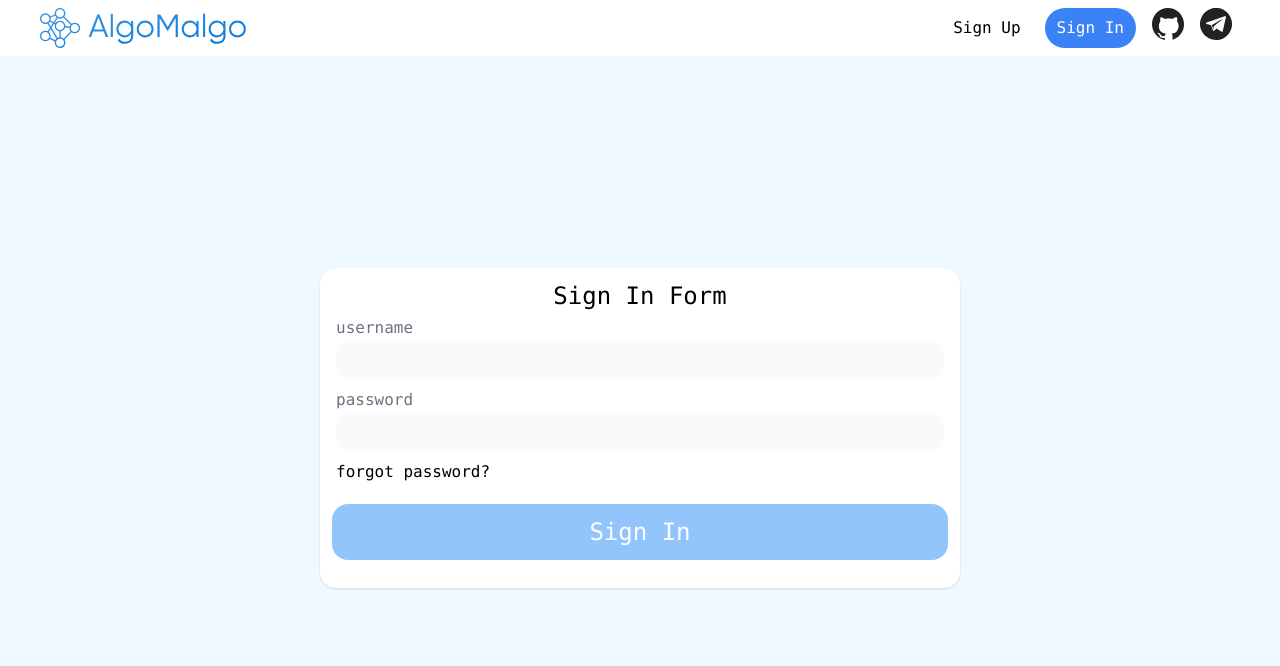
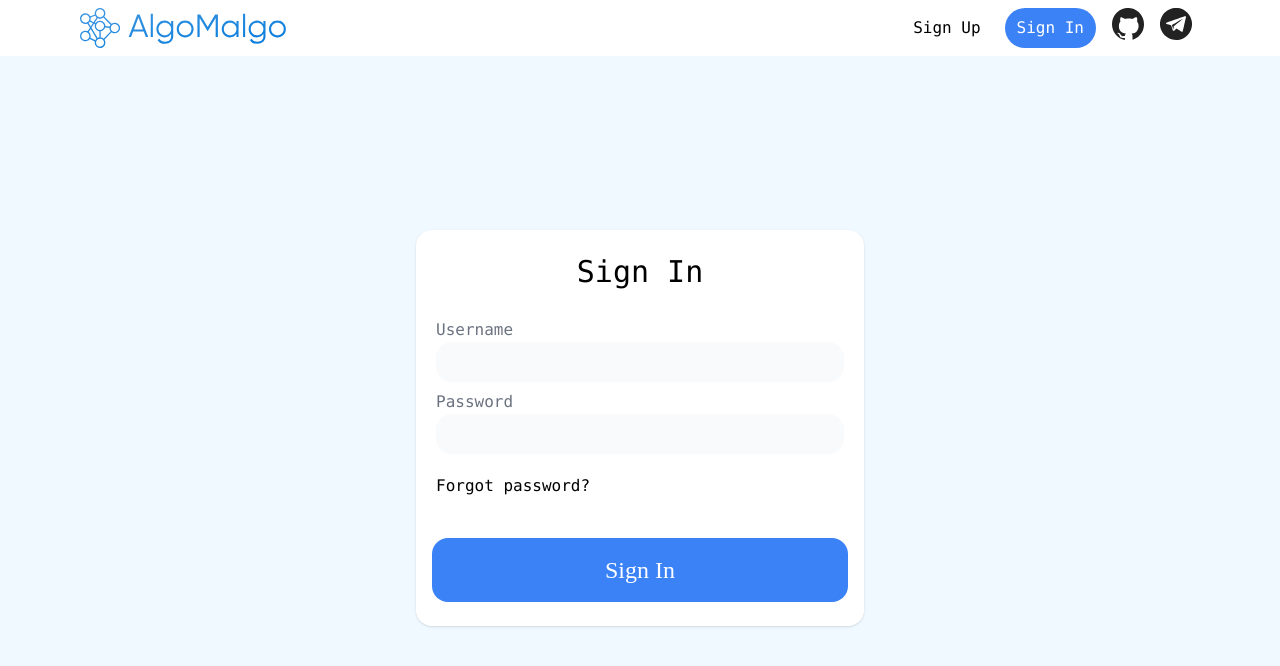
Before and after one commit to iamverysmart667/algomalgo, a Next.js app: page /signIn in a window 1280 px wide. Shown: the top 666 px of the page. Built offline with nearby package versions, Linux system fonts and the light colour scheme; a web font is replaced by a local one.

Commit message:
Fixed design mismatch

```diff
--- a/components/Form.js
+++ b/components/Form.js
@@ -2,11 +2,14 @@ import TextField from "./TextField";
 
 function Form({ label, children }) {
   return (
-    <div className="flex flex-col items-center p-3 bg-white w-1/2 m-10 rounded-2xl shadow font-sans">
-      <h1 className="text-2xl">{label} Form</h1>
-      {children}
-      <div className="flex flex-col items-center w-full bg-blue-300 text-white w-full p-3 rounded-2xl text-2xl m-4 hover:opacity-90">
-        <a href="#">{label}</a>
+    <div className="flex flex-col items-center px-4 py-6 bg-white w-[448px] rounded-2xl shadow font-sans">
+      <div className="flex flex-col w-full h-full items-center">
+        <h1 className="text-3xl">{label}</h1>
+        <br/>
+        {children}
+        <div className="flex flex-col items-center w-full bg-blue-500 font-[Gilroy-Light] text-2xl text-white rounded-2xl hover:opacity-80 py-4 mt-10">
+          <a href="#">{label}</a>
+        </div>
       </div>
     </div>
   )
@@ -15,10 +18,10 @@ function Form({ label, children }) {
 export function SignIn() {
   return (
     <Form label="Sign In">
-      <TextField label="username"/>
-      <TextField label="password" password />
-      <div className="w-full p-1">
-        <a href="#" className="font-medium text-md">forgot password?</a>
+      <TextField label="Username"/>
+      <TextField label="Password" password />
+      <div className="w-full px-1 pt-4">
+        <a href="#" className="font-medium text-md">Forgot password?</a>
       </div>
     </Form>
   )
@@ -27,10 +30,10 @@ export function SignIn() {
 export function SignUp() {
   return (
     <Form label="Sign Up">
-      <TextField label="username"/>
-      <TextField label="email"/>
-      <TextField label="password" password />
-      <TextField label="repeat password" password />
+      <TextField label="Username"/>
+      <TextField label="Email"/>
+      <TextField label="Password" password />
+      <TextField label="Repeat password" password />
     </Form>
   );
 }
```
Also changed, not shown: components/Navbar.js.
